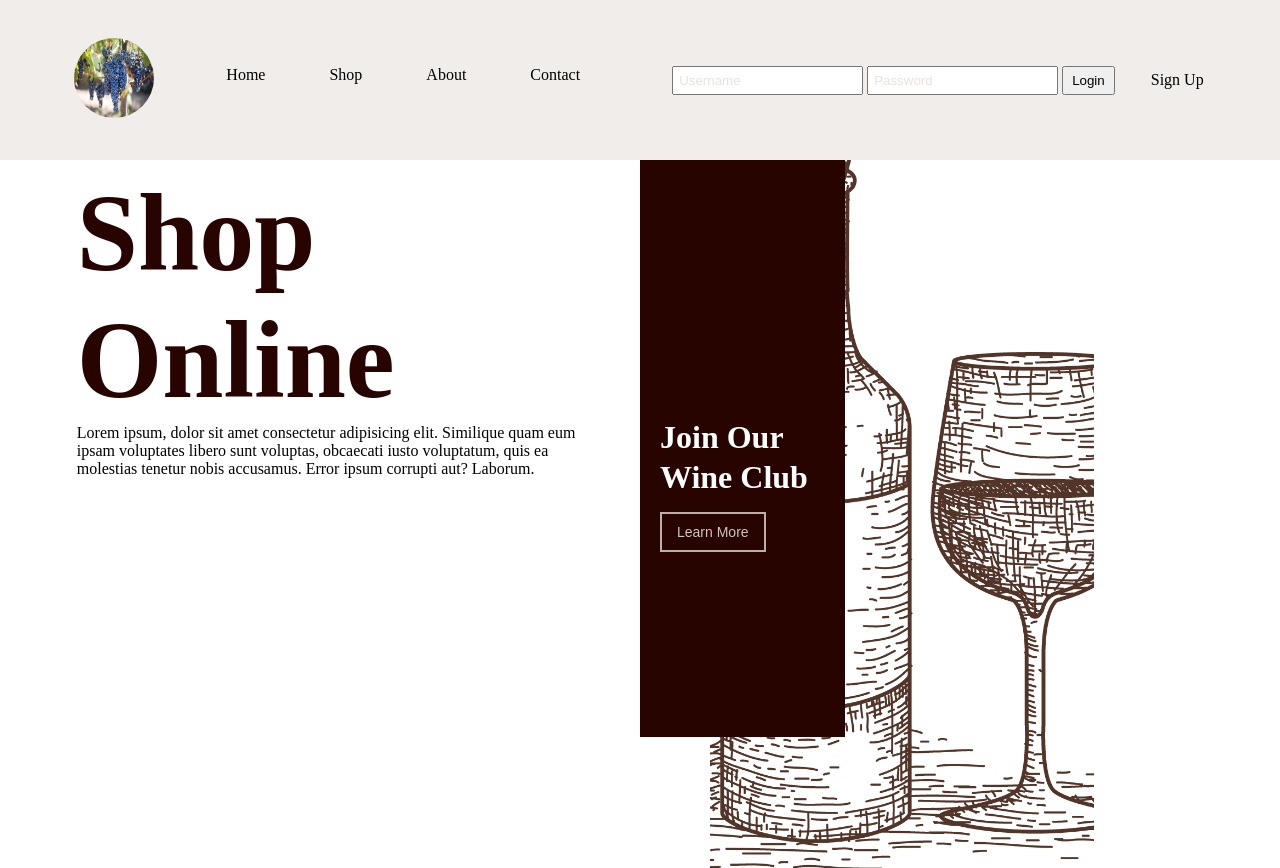
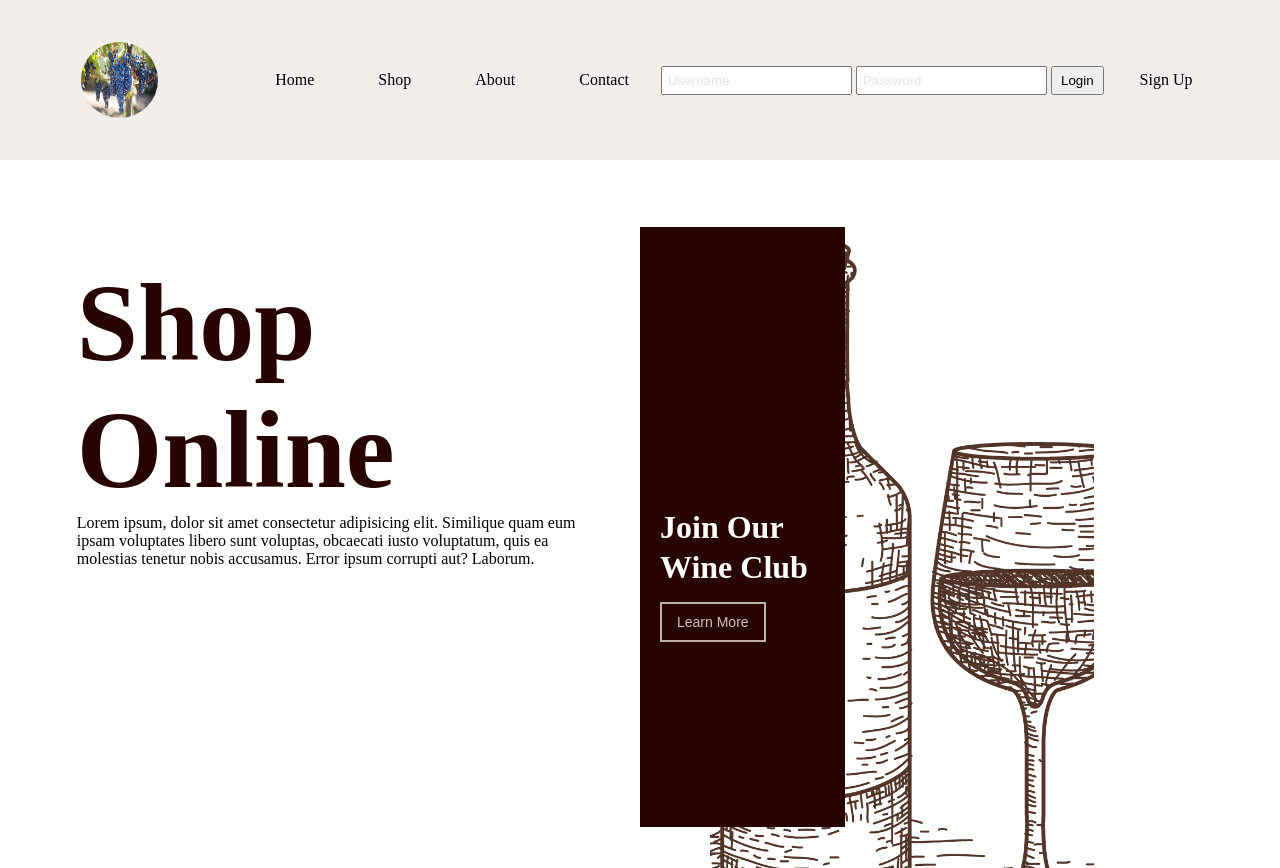
Before and after one commit to VergilKellley/delgadoWines, a PHP site: page /shop.php in a window 1280 px wide. Shown: the top 868 px of the page. Run offline with PHP 8.4, Linux system fonts and the light colour scheme.

Commit message:
added classes to header for mobile nav

```diff
--- a/css/styles.css
+++ b/css/styles.css
@@ -30,15 +30,16 @@
       position: fixed;
       top: 0;
       z-index: 100;
+      max-width: 100%;
   }
 
   #logo {
-      margin-left: 30px;
-      margin-right: 40px;
+      margin-left: 2VW;
+      margin-right: 2VW;
   }
 
   #login-form {
-      margin-left: 60px;
+      width: 100%;
   }
 
   #login-form input {
@@ -47,10 +48,13 @@
 
   .loginBtn {
       padding: 5px 8px;
+      transition: ease-in-out 0.5s;
   }
 
   .loginBtn:hover {
       cursor: pointer;
+      color: #fff;
+      background-color: var(--button-font-border-color);
   }
 
 .top-nav-container {
@@ -68,15 +72,22 @@
     overflow-x: hidden;
 }
 
+.logo-div {
+    width: 6vw;
+    height: 6vw;
+    margin: 0 auto;
+}
+
 .wine-logo {
-    width: 80px;
-    height: 80px;
+    width: 100%;
+    height: 100%;
     border-radius: 50%;
 }
 
 .top-nav ul {
     display: inline-flex;
-    justify-content: center;
+    margin: 0 auto;
+    align-items: center;
     list-style: none;
 }
 
@@ -1364,7 +1375,7 @@ CONATACT PAGE THIRD CONTAINER
 /****************
 MOBILE NAVIGATION
 ****************/
-
+/*
 .mobile-nav-container {
     display: none;
 }
@@ -1390,7 +1401,7 @@ MOBILE NAVIGATION
     }
 
     /***toggle navbar***/
-
+/*
     .change {
         right: 0;
     }
@@ -1400,7 +1411,9 @@ MOBILE NAVIGATION
         width: 100%;
         height: 100vh;
         /*background: linear-gradient(rgba(0,0,0,0.4), rgba(148, 48, 48, .2) rgba(167, 67, 67, .4));*/
-        background: #000;
+  /*      background: #000;
+        position: relative;
+        z-index: 50;
     }
 
     .mobile-img {
--- a/includes/header.inc.php
+++ b/includes/header.inc.php
@@ -17,16 +17,20 @@
   integrity="sha256-BbhdlvQf/xTY9gja0Dq3HiwQF8LaCRTXxZKRutelT44="
   crossorigin="anonymous"></script>
     <script src="js/cart.js" async></script>
+    <script src="js/main.js" async></script>
 
     <title>Delgado Winery</title>
   </head>
   <body>
+  <!----------NAVIGATION---------------->
   <section class="nav-container">
     <div class="top-nav-container">
       <div class="top-nav">
+        <div class="logo-div">
           <a id="logo" href="index.php">
             <img class="wine-logo" src="images/wineLogo.jpg" alt="logo image">
           </a>
+        </div>
         <ul>
           <li><a href="index.php">Home</a></li>
           <li><a href="shop.php">Shop</a></li>
@@ -65,3 +69,32 @@
       </div>
     </div>
   </section>
+  <!------------MOBILE NAVIGATION----------------------->
+  <div class="mobile-nav-container">
+    <div class="mobile-img"></div>
+    <nav class='mobile-navbar'>
+      <div class='hamburger-menu'>
+        <div class='line line-1'></div>
+        <div class='line line-2'></div>
+        <div class='line line-3'></div>
+      </div>
+
+      <ul>
+        <li class='nav-item'>
+          <a class="nav-link" href='index.php'>Home</a>
+        </li>
+        <li class='nav-item'>
+          <a class="nav-link" href="shop.php">Shop</a>
+        </li>
+        <li class='nav-item'>
+          <a class="nav-link" href='about.php'>About</a>
+        </li>
+        <li class='nav-item'>
+          <a class="nav-link" href='contact.php'>Contact</a>
+        </li>
+        <li class='nav-item'>
+          <a class="nav-link" href='signup.php'>Signup</a>
+        </li>
+      </ul>
+    </nav>
+  </div>
```
